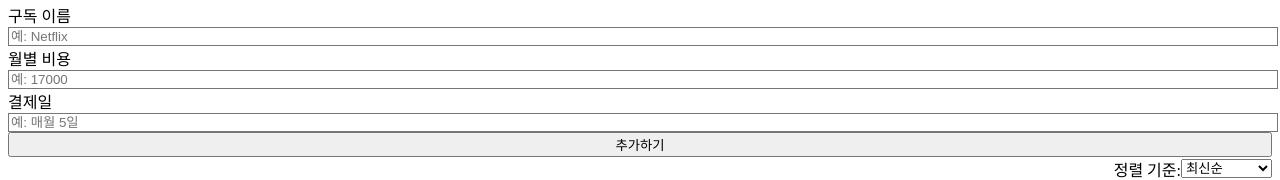
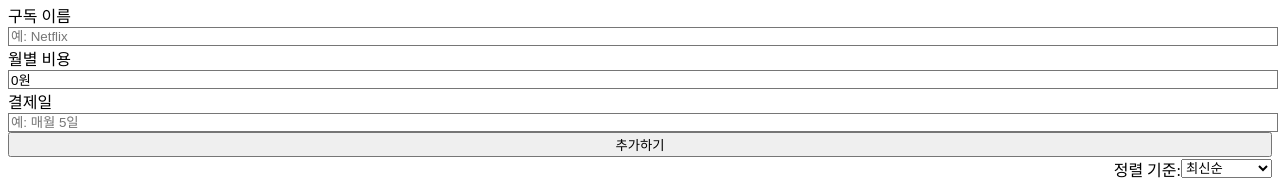
Before and after one commit to strix-viper/my-subscription-tracker, a React (Vite) app: page / in a window 1280 px wide. Shown: the part 187-367 px from the top of the page. Built offline with nearby package versions, Linux system fonts and the light colour scheme.

Commit message:
feat: Improve UX with CurrencyInput component for monthly cost (AI-assisted)

```diff
--- /dev/null
+++ b/src/components/CurrencyInput.tsx
@@ -0,0 +1,40 @@
+import React, { useState, useEffect, InputHTMLAttributes } from 'react';
+
+interface CurrencyInputProps extends Omit<InputHTMLAttributes<HTMLInputElement>, 'onChange' | 'value'> {
+  value: number;
+  onChange: (value: number) => void;
+}
+
+const CurrencyInput: React.FC<CurrencyInputProps> = ({ value, onChange, ...props }) => {
+  const [displayValue, setDisplayValue] = useState('');
+
+  useEffect(() => {
+    // Format the value from props to include commas and "원"
+    const formattedValue = `${new Intl.NumberFormat('ko-KR').format(value)}원`;
+    setDisplayValue(formattedValue);
+  }, [value]);
+
+  const handleChange = (e: React.ChangeEvent<HTMLInputElement>) => {
+    const inputValue = e.target.value;
+    // Remove non-numeric characters except for the "원" at the end
+    const numericValue = parseInt(inputValue.replace(/[^0-9]/g, ''), 10);
+
+    if (!isNaN(numericValue)) {
+      onChange(numericValue);
+    } else {
+      onChange(0);
+    }
+  };
+
+  return (
+    <input
+      {...props}
+      type="text"
+      value={displayValue}
+      onChange={handleChange}
+      className="w-full p-3 text-white bg-gray-700 border border-gray-600 rounded-md"
+    />
+  );
+};
+
+export default CurrencyInput;
--- a/src/components/SubscriptionForm.tsx
+++ b/src/components/SubscriptionForm.tsx
@@ -1,5 +1,6 @@
 import React, { useState, useEffect } from 'react';
 import Button from './Button'; // Import Button component
+import CurrencyInput from './CurrencyInput';
 
 export interface Subscription {
   id: string;
@@ -22,7 +23,7 @@ const SubscriptionForm: React.FC<SubscriptionFormProps> = ({
   onCancelEdit,
 }) => {
   const [name, setName] = useState('');
-  const [monthlyCost, setMonthlyCost] = useState('');
+  const [monthlyCost, setMonthlyCost] = useState(0);
   const [paymentDate, setPaymentDate] = useState('');
 
   useEffect(() => {
@@ -32,12 +33,12 @@ const SubscriptionForm: React.FC<SubscriptionFormProps> = ({
       );
       if (subscriptionToEdit) {
         setName(subscriptionToEdit.name);
-        setMonthlyCost(subscriptionToEdit.monthlyCost.toString());
+        setMonthlyCost(subscriptionToEdit.monthlyCost);
         setPaymentDate(subscriptionToEdit.paymentDate);
       }
     } else {
       setName('');
-      setMonthlyCost('');
+      setMonthlyCost(0);
       setPaymentDate('');
     }
   }, [editingSubscriptionId, subscriptions]);
@@ -50,7 +51,7 @@ const SubscriptionForm: React.FC<SubscriptionFormProps> = ({
     }
     onSaveSubscription({
       name,
-      monthlyCost: parseFloat(monthlyCost),
+      monthlyCost,
       paymentDate,
     });
   };
@@ -72,12 +73,10 @@ const SubscriptionForm: React.FC<SubscriptionFormProps> = ({
         </div>
         <div>
           <label htmlFor="monthlyCost" className="block text-sm font-medium text-gray-300">월별 비용</label>
-          <input
-            type="number"
+          <CurrencyInput
             id="monthlyCost"
             value={monthlyCost}
-            onChange={(e) => setMonthlyCost(e.target.value)}
-            className="w-full p-2 mt-1 text-white bg-gray-700 border border-gray-600 rounded-md"
+            onChange={setMonthlyCost}
             placeholder="예: 17000"
           />
         </div>
```
Also changed, not shown: 1 other file (tests, documents, lock files or other folders).
